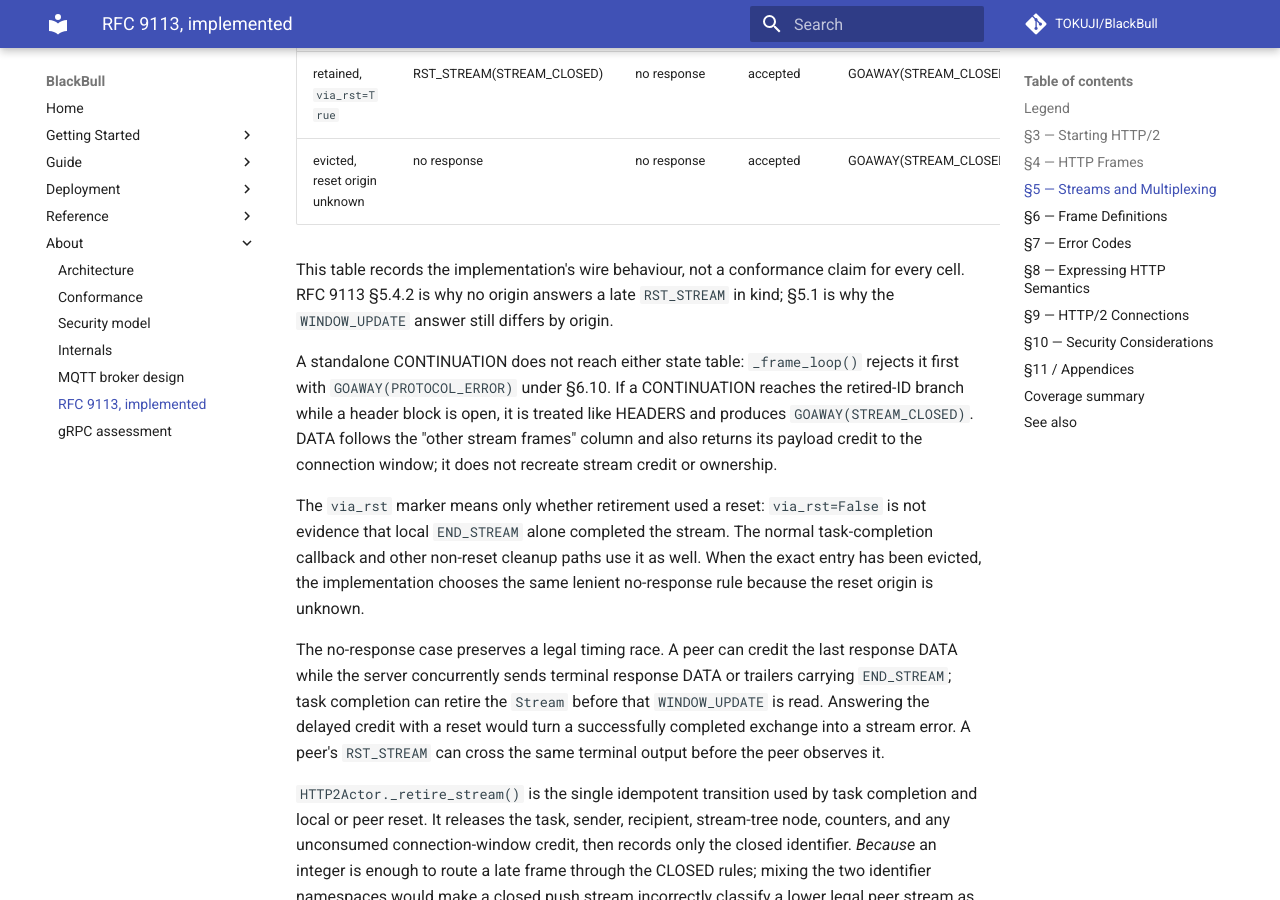
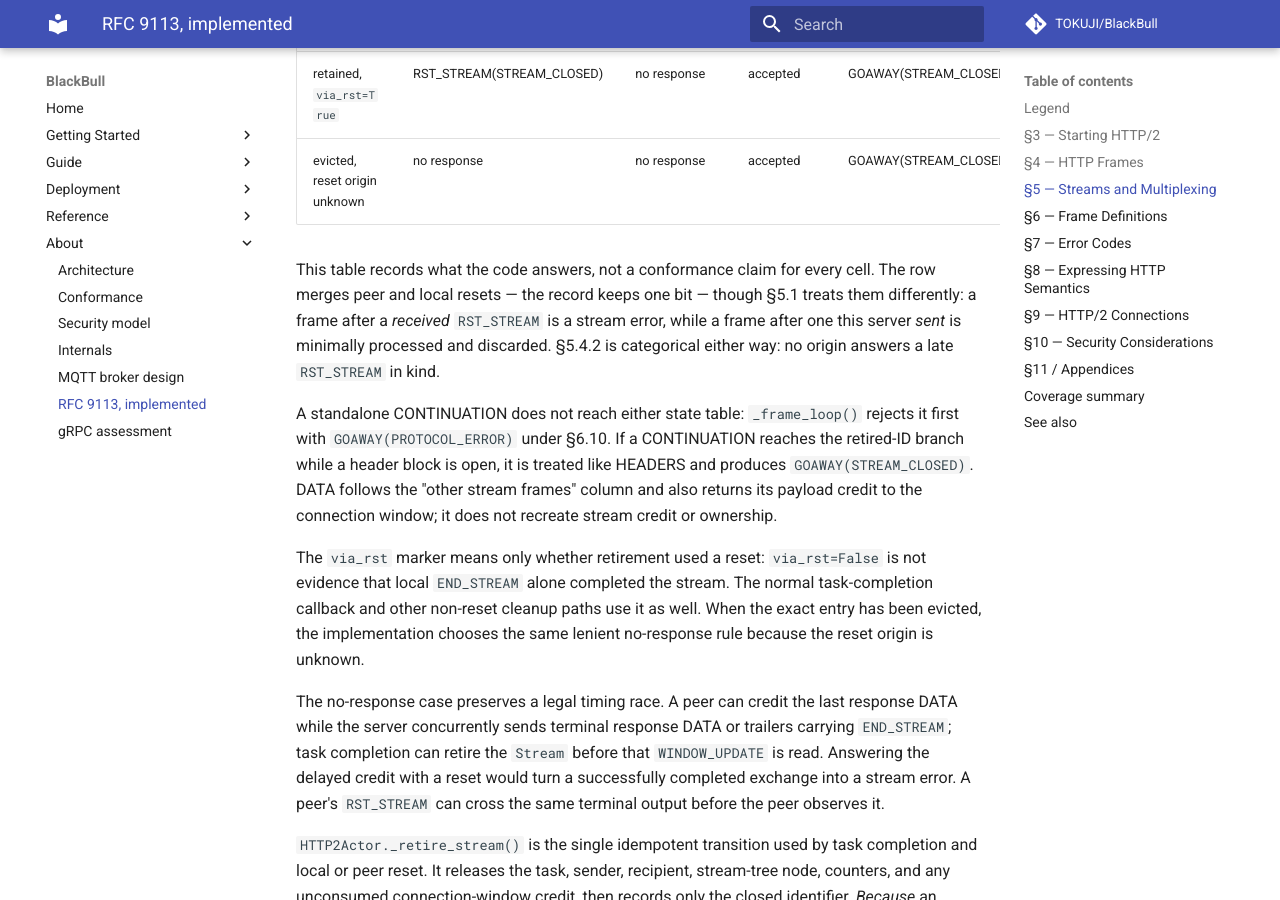
Before and after one commit to TOKUJI/BlackBull, an MkDocs documentation site: the page built from docs/about/rfc9113-implementation.md, in a window 1280 px wide and 900 px high, scrolled down 3778 px. Built offline with MkDocs 1.6.1 and Material for MkDocs 9.7.7, drawn with Linux system fonts in a browser that asks for light colours; comment, search, counter and statistics services are not loaded.

Commit message:
docs(http2): correct what the table and RstStreamResponder claim (BLA-419)
Review of 76bbff57 found two statements that this change had made false or
unjustified:

- `RstStreamResponder`'s docstring still said a late frame on a
  closed-via-RST id "is answered STREAM_CLOSED"; the fix narrowed that to
  WINDOW_UPDATE, so it now says the frame meets the §5.1 closed-stream rules.
- The §5.1 paragraph claimed §5.1 justifies the WINDOW_UPDATE answer for the
  whole `via_rst=True` row, but the row merges peer and local resets and §5.1
  answers them differently: a frame after a *received* RST_STREAM is a stream
  error, while a frame after one this server *sent* is minimally processed and
  discarded.  Only §5.4.2 is categorical, so the table is labelled as what the
  code answers rather than as a conformance claim.

No code change.  Touched tests 85 passed; `just typecheck` and `just test`
8320 passed / 315 skipped / 1 xfailed; `mkdocs build --strict` clean.

```diff
--- a/docs/about/rfc9113-implementation.md
+++ b/docs/about/rfc9113-implementation.md
@@ -156,10 +156,12 @@
 | retained, `via_rst=True` | RST_STREAM(STREAM_CLOSED) | no response | accepted | GOAWAY(STREAM_CLOSED) | RST_STREAM(STREAM_CLOSED) |
 | evicted, reset origin unknown | no response | no response | accepted | GOAWAY(STREAM_CLOSED) | RST_STREAM(STREAM_CLOSED) |
 
-This table records the implementation's wire behaviour, not a conformance
-claim for every cell.  RFC 9113 §5.4.2 is why no origin answers a late
-`RST_STREAM` in kind; §5.1 is why the `WINDOW_UPDATE` answer still differs by
-origin.
+This table records what the code answers, not a conformance claim for every
+cell.  The row merges peer and local resets — the record keeps one bit —
+though §5.1 treats them differently: a frame after a *received* `RST_STREAM`
+is a stream error, while a frame after one this server *sent* is minimally
+processed and discarded.  §5.4.2 is categorical either way: no origin
+answers a late `RST_STREAM` in kind.
 
 A standalone CONTINUATION does not reach either state table: `_frame_loop()`
 rejects it first with `GOAWAY(PROTOCOL_ERROR)` under §6.10.  If a
```
Also changed, not shown: 1 other file.
